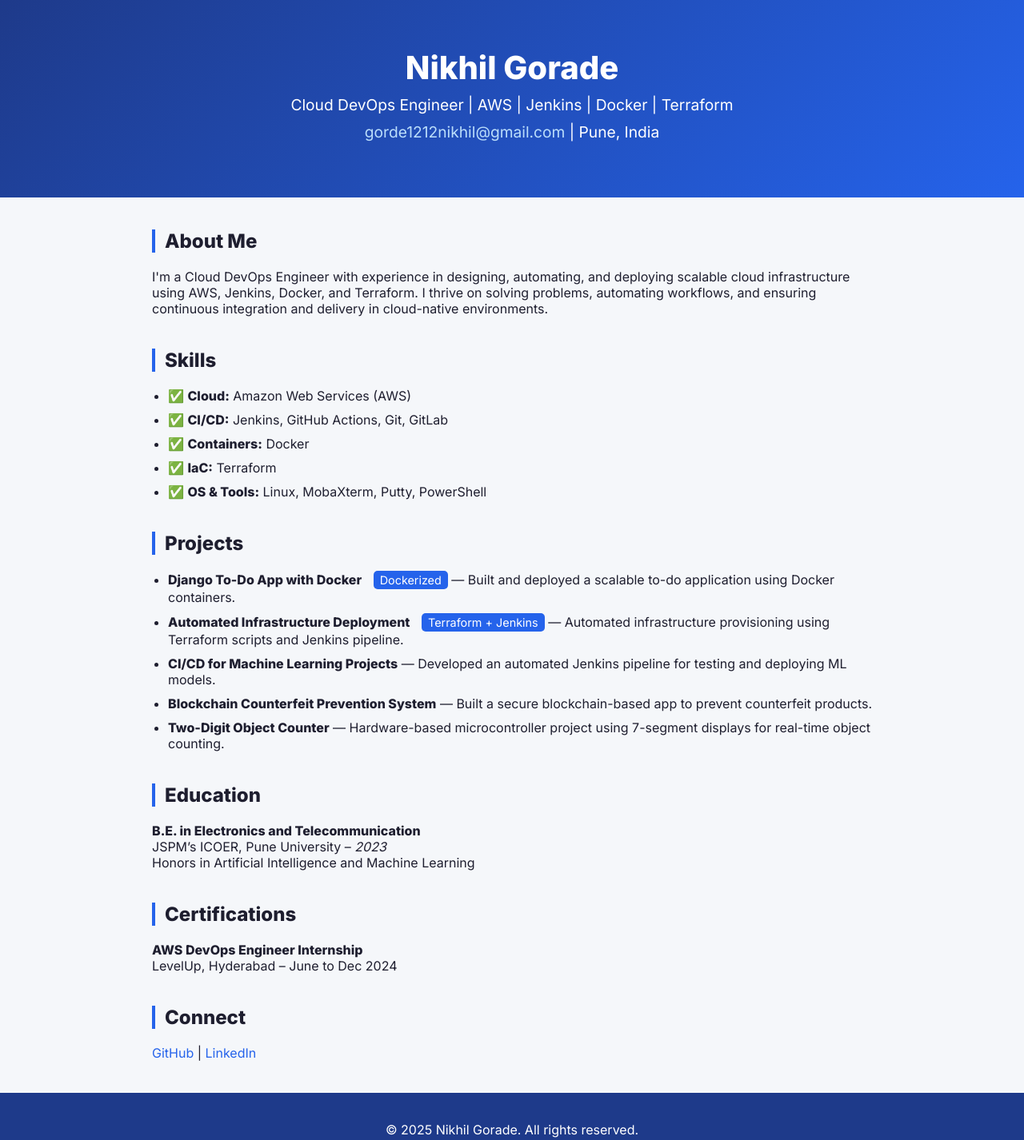
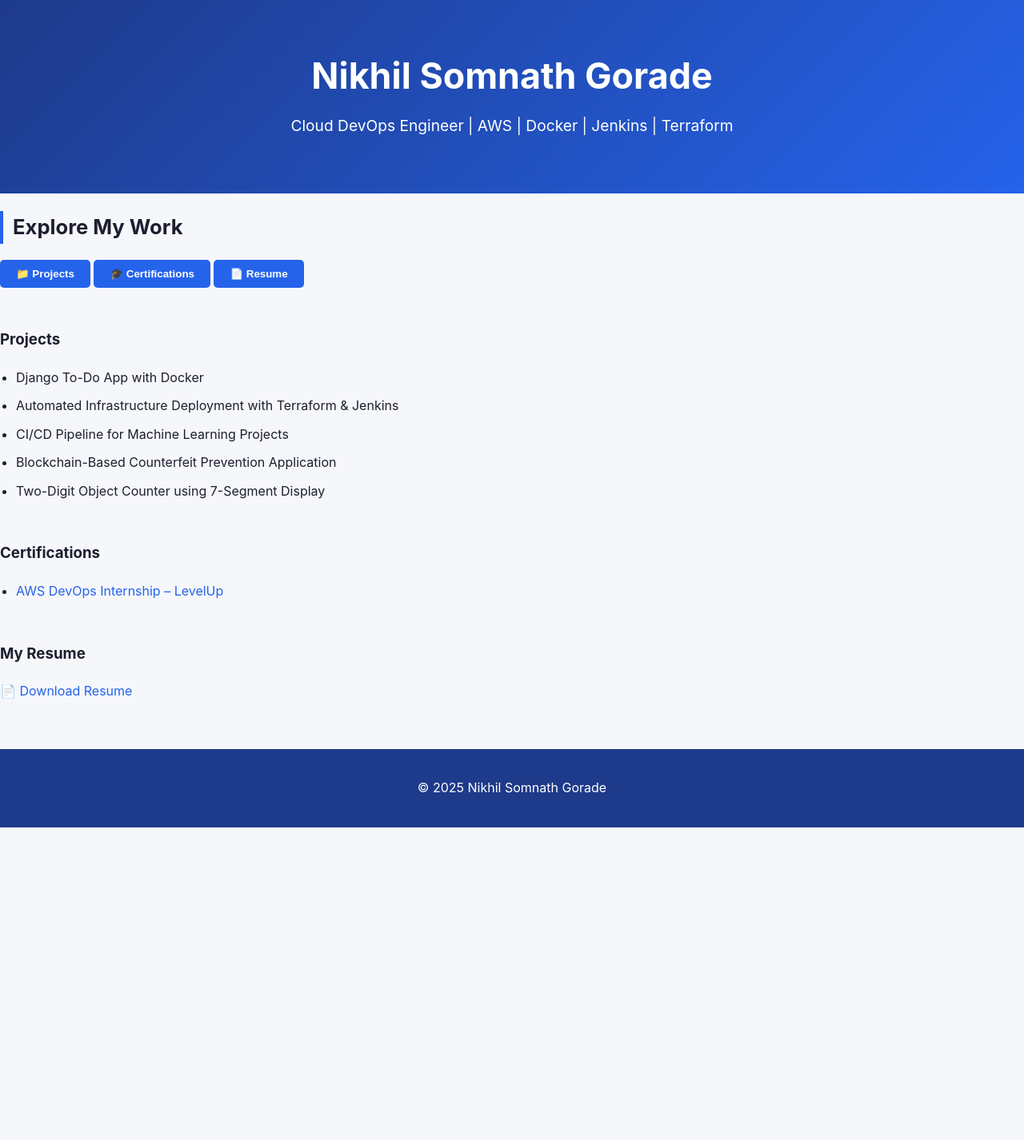
Before and after one commit to niks1212/s3-github-cicd, a plain HTML site: page index.html in a window 1280 px wide. Shown: the whole page at 80% size. After the commit the page ends 1035 px from the top, so only its background shows below. Drawn offline with Linux system fonts and the light colour scheme.

Commit message:
portfolio

```diff
--- a/index.html
+++ b/index.html
@@ -1,149 +1,62 @@
 <!DOCTYPE html>
 <html lang="en">
+
 <head>
-  <meta charset="UTF-8" />
-  <meta name="viewport" content="width=device-width, initial-scale=1.0"/>
-  <title>Nikhil Gorade | Cloud DevOps Engineer</title>
-  <link href="https://fonts.googleapis.com/css2?family=Inter:wght@400;600;800&display=swap" rel="stylesheet" />
-  <style>
-    body {
-      margin: 0;
-      font-family: 'Inter', sans-serif;
-      background-color: #f5f7fa;
-      color: #1e1e2f;
-    }
+  <meta charset="UTF-8">
+  <meta name="viewport" content="width=device-width, initial-scale=1.0">
+  <title>Nikhil's Portfolio</title>
+  <link rel="stylesheet" href="style.css">
+</head>
 
-    header {
-      background: linear-gradient(135deg, #1e3a8a, #2563eb);
-      color: white;
-      padding: 60px 20px;
-      text-align: center;
-    }
-
-    header h1 {
-      margin: 0;
-      font-size: 2.5em;
-    }
-
-    header p {
-      margin: 10px 0;
-      font-size: 1.2em;
-    }
-
-    main {
-      max-width: 900px;
-      margin: 40px auto;
-      padding: 0 20px;
-    }
-
-    section {
-      margin-bottom: 40px;
-    }
-
-    h2 {
-      border-left: 4px solid #2563eb;
-      padding-left: 12px;
-      font-size: 1.5em;
-      margin-bottom: 20px;
-    }
-
-    ul {
-      padding-left: 20px;
-    }
-
-    li {
-      margin-bottom: 10px;
-    }
-
-    a {
-      color: #2563eb;
-      text-decoration: none;
-    }
-
-    a:hover {
-      text-decoration: underline;
-    }
-
-    footer {
-      text-align: center;
-      background: #1e3a8a;
-      color: white;
-      padding: 20px 10px;
-      margin-top: 40px;
-    }
-
-    .badge {
-      display: inline-block;
-      background: #2563eb;
-      color: white;
-      padding: 3px 8px;
-      border-radius: 5px;
-      font-size: 0.9em;
-      margin-left: 10px;
-    }
-  </style>
-</head>
 <body>
-
   <header>
-    <h1>Nikhil Gorade</h1>
-    <p>Cloud DevOps Engineer | AWS | Jenkins | Docker | Terraform</p>
-    <p><a href="mailto:gorde1212nikhil@gmail.com" style="color:#bbdefb;">gorde1212nikhil@gmail.com</a> | Pune, India</p>
+    <h1>Nikhil Somnath Gorade</h1>
+    <p>Cloud DevOps Engineer | AWS | Docker | Jenkins | Terraform</p>
   </header>
 
-  <main>
-    <section>
-      <h2>About Me</h2>
-      <p>I'm a Cloud DevOps Engineer with experience in designing, automating, and deploying scalable cloud infrastructure using AWS, Jenkins, Docker, and Terraform. I thrive on solving problems, automating workflows, and ensuring continuous integration and delivery in cloud-native environments.</p>
+  <section class="section-buttons">
+    <h2>Explore My Work</h2>
+    <div class="buttons">
+      <button onclick="showSection('projects')">📁 Projects</button>
+      <button onclick="showSection('certifications')">🎓 Certifications</button>
+      <button onclick="showSection('resume')">📄 Resume</button>
+    </div>
   </section>
 
-    <section>
-      <h2>Skills</h2>
+  <section id="projects" class="hidden-section">
+    <h3>Projects</h3>
     <ul>
-        <li>✅ <strong>Cloud:</strong> Amazon Web Services (AWS)</li>
-        <li>✅ <strong>CI/CD:</strong> Jenkins, GitHub Actions, Git, GitLab</li>
-        <li>✅ <strong>Containers:</strong> Docker</li>
-        <li>✅ <strong>IaC:</strong> Terraform</li>
-        <li>✅ <strong>OS & Tools:</strong> Linux, MobaXterm, Putty, PowerShell</li>
+      <li>Django To-Do App with Docker</li>
+      <li>Automated Infrastructure Deployment with Terraform & Jenkins</li>
+      <li>CI/CD Pipeline for Machine Learning Projects</li>
+      <li>Blockchain-Based Counterfeit Prevention Application</li>
+      <li>Two-Digit Object Counter using 7-Segment Display</li>
     </ul>
   </section>
 
-    <section>
-      <h2>Projects</h2>
+  <section id="certifications" class="hidden-section">
+    <h3>Certifications</h3>
     <ul>
-        <li><strong>Django To-Do App with Docker</strong> <span class="badge">Dockerized</span> — Built and deployed a scalable to-do application using Docker containers.</li>
-        <li><strong>Automated Infrastructure Deployment</strong> <span class="badge">Terraform + Jenkins</span> — Automated infrastructure provisioning using Terraform scripts and Jenkins pipeline.</li>
-        <li><strong>CI/CD for Machine Learning Projects</strong> — Developed an automated Jenkins pipeline for testing and deploying ML models.</li>
-        <li><strong>Blockchain Counterfeit Prevention System</strong> — Built a secure blockchain-based app to prevent counterfeit products.</li>
-        <li><strong>Two-Digit Object Counter</strong> — Hardware-based microcontroller project using 7-segment displays for real-time object counting.</li>
+      <li><a href="https://drive.google.com/file/d/1_m4snR0NdwjN7OovwU8IjAuh_ZM4CgGe/view?usp=sharing" target="_blank">AWS DevOps Internship – LevelUp</a></li>
     </ul>
   </section>
 
-    <section>
-      <h2>Education</h2>
-      <p><strong>B.E. in Electronics and Telecommunication</strong><br/>
-      JSPM’s ICOER, Pune University – <em>2023</em><br/>
-      Honors in Artificial Intelligence and Machine Learning</p>
+  <section id="resume" class="hidden-section">
+    <h3>My Resume</h3>
+    <a href="your-resume-link.pdf" class="btn" target="_blank">📄 Download Resume</a>
   </section>
 
-    <section>
-      <h2>Certifications</h2>
-      <p><strong>AWS DevOps Engineer Internship</strong><br/>
-      LevelUp, Hyderabad – June to Dec 2024</p>
-    </section>
-
-    <section>
-      <h2>Connect</h2>
-      <p>
-        <a href="https://github.com/niks1212" target="_blank">GitHub</a> |
-        <a href="https://www.linkedin.com/in/nikhil-gorade-74b015216/" target="_blank">LinkedIn</a>
-      </p>
-    </section>
-  </main>
-
   <footer>
-    <p>© 2025 Nikhil Gorade. All rights reserved.</p>
+    <p>&copy; 2025 Nikhil Somnath Gorade</p>
   </footer>
 
+  <script>
+    function showSection(id) {
+      const sections = document.querySelectorAll('.hidden-section');
+      sections.forEach(section => section.style.display = 'none');
+      document.getElementById(id).style.display = 'block';
+    }
+  </script>
 </body>
+
 </html>
```
Lines whose indentation alone changed are shown as unchanged.
